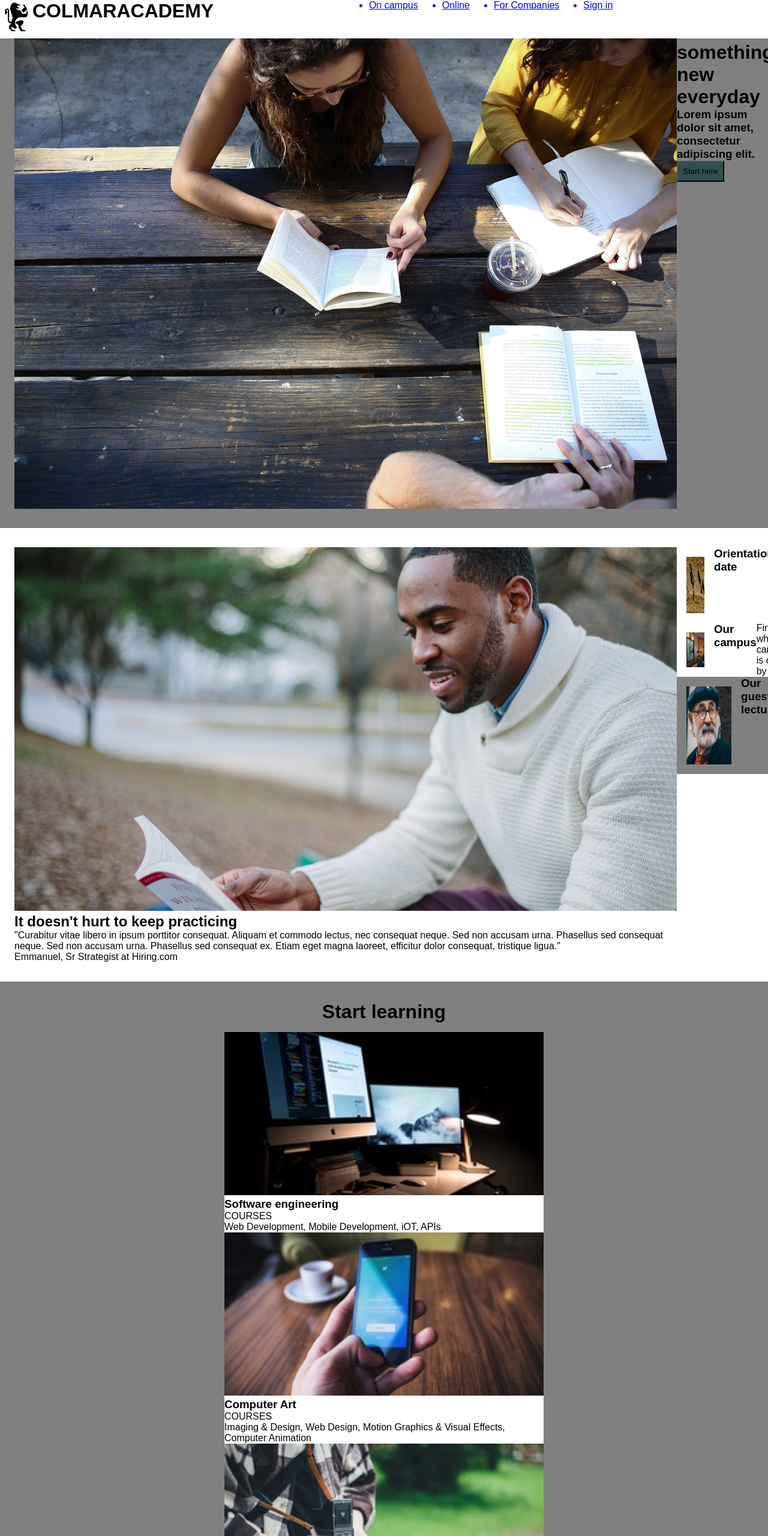
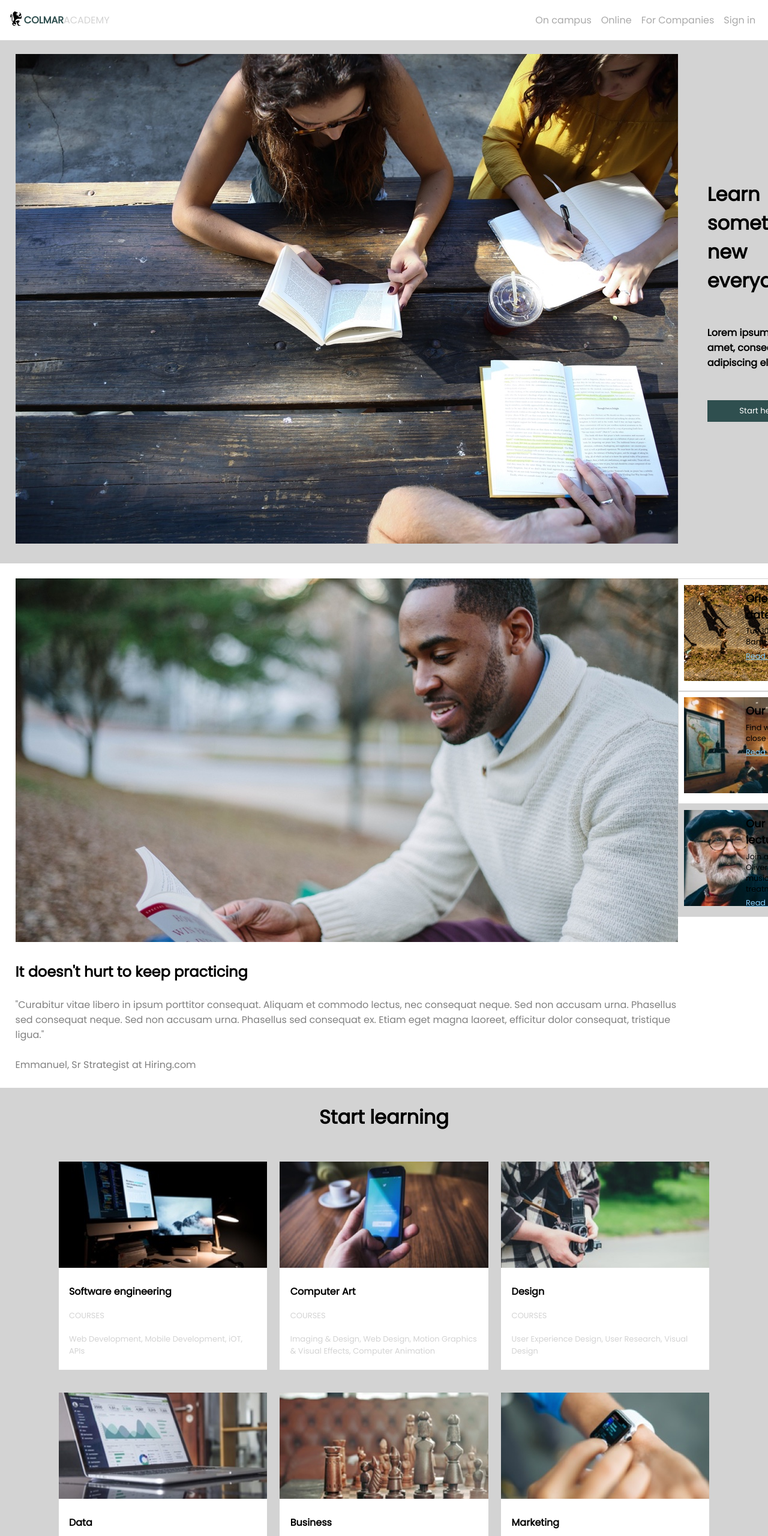
Before and after one commit to ClaudioCandC/colmar, a plain HTML site: page index.html in a window 1280 px wide. Shown: the top 2560 px of the page at 60% size. Drawn offline with Linux system fonts and the light colour scheme.

Commit message:
Main website complete, mobile v pending

```diff
--- a/index.html
+++ b/index.html
@@ -3,26 +3,40 @@
   <title>Colmar Academy</title>
   <link href="./resources/css/style.css" type="text/css" rel="stylesheet">
   <meta name="viewport" content="width=device-width, initial-scale=1.0">
-  <link rel="icon" href="./resources/images/favicon.ico" type="image/x-icon">
+  <link rel="preconnect" href="https://fonts.googleapis.com">
+  <link rel="preconnect" href="https://fonts.gstatic.com" crossorigin>
+  <link rel="preconnect" href="https://fonts.googleapis.com">
+  <link rel="preconnect" href="https://fonts.gstatic.com" crossorigin>
+  <link href="https://fonts.googleapis.com/css2?family=Poppins&display=swap" rel="stylesheet">
+  <link href="https://fonts.googleapis.com/css2?family=Roboto&display=swap" rel="stylesheet">
 </head>
 <body>
 
-  <div class="header">
-   <img class="logo" src="./resources/images/ic-logo.svg">
-   <h1 class="colmar">COLMAR</h1><h1 class="academy">ACADEMY</h1>
-   <ul class="navigation">
+  <nav>
+   <div class="logo">
+    <img src="./resources/images/ic-logo.svg">
+    <p>Colmar</p>
+    <span>Academy</span>
+   </div>
+   <div>
+    <ul>
      <a href="#first"><li>On campus</li></a>
      <a href="#second"><li>Online</li></a>
      <a href="#locations"><li>For Companies</li></a>
      <a href="#signin"><li>Sign in</li></a>
     </ul>
    </div>
+  </nav>
 
   <div class="learn">
-    <img class="bannerimg" src="./resources/images/banner.jpg">
+    <div class="bannerimg">
+     <img src="./resources/images/banner.jpg">
+    </div>
     <div class="learntext">
       <h1>Learn something new everyday</h1>
-      <h3>Lorem ipsum dolor sit amet, consectetur adipiscing elit.</h3>
+      <br> <br>
+      <h4>Lorem ipsum dolor sit amet, consectetur adipiscing elit.</h4>
+      <br><br>
       <button class="start">Start here</button>
 
     </div>
@@ -30,54 +44,74 @@
   </div>
 
   <div class="practice">
-    <div>
-      <img class="bannerimg" src="./resources/images/information-main.jpg">
+    <div class="bannerimg2">
+      <img src="./resources/images/information-main.jpg">
+      <br>
+      <br>
       <h2>It doesn't hurt to keep practicing</h2>
+      <br>
       <p>"Curabitur vitae libero in ipsum porttitor consequat. Aliquam et
         commodo lectus, nec consequat neque. Sed non accusam urna.
         Phasellus sed consequat neque. Sed non accusam urna. Phasellus sed
         consequat ex. Etiam eget magna laoreet, efficitur dolor consequat,
         tristique ligua."
       </p>
+      <br>
       <p class="quote">
         Emmanuel, Sr Strategist at Hiring.com
       </p>
   </div>
   <div class="smallphotos">
-      <div class="phototext">
+      <div class="orientation">
+        <div class="smallimg">
          <img class="smallimg" src="./resources/images/information-orientation.jpg">
-        <h3>Orientation date</h3>
+        </div>
+         <div class="orientation-info">
+         <h4>Orientation date</h4>
          <p>Tue 10/11 & Wed 10/12: 8am-3pm</p>
          <p class="read">Read more</p>
         </div>
-      <div class="phototext">
+      </div>
+      <div class="campus">
+        <div class="smallimg">
         <img class="smallimg" src="./resources/images/information-campus.jpg">
-        <h3>Our campus</h3>
+        </div>
+        <div class="campus-info">
+         <h4>Our campus</h4>
          <p>Find which campus is close by you</p>
          <p class="read">Read more</p>
         </div>
-      <div class="phototext2">
+      </div>
+      <div class="guest">
+        <div class="smallimg">
          <img class="smallimg" src="./resources/images/information-guest-lecture.jpg">
-        <h3>Our guest lecture</h3>
+        </div>
+        <div class="guest-info">
+         <h4>Our guest lecture</h4>
          <p>Join a keynote with Oliver Sack about music in medical treatment</p>
          <p class="read">Read more</p>
         </div>
       </div>
     </div>
-
-  <div class="learning">
-
-    <div>
-    <h1>Start learning</h1>
   </div>
 
-    <div class="learning2">
+  <div class="sl-container">
 
-      <div class="box">
-       <img class="learnimg" src="./resources/images/course-software.jpg">
-       <h3>
+    <h1>Start learning</h1>
+    <br><br>
+
+
+    <div class="sl-grid-wrapper">
+
+      <div class="sl1">
+        <div class="sl-img">
+         <img src="./resources/images/course-software.jpg">
+        </div>
+        <div class="sl-info">
+         <h4>
           Software engineering
-       </h3>
+         </h4>
+
          <p>
           COURSES
          </p>
@@ -85,12 +119,16 @@
            Web Development, Mobile Development, iOT, APIs
          </p>
         </div>
+      </div>
 
-      <div class="box">
-        <img class="learnimg" src="./resources/images/course-computer-art.jpg">
-        <h3>
+      <div class="sl2">
+        <div class="sl-img">
+         <img src="./resources/images/course-computer-art.jpg">
+        </div>
+        <div class="sl-info">
+         <h4>
           Computer Art
-        </h3>
+         </h4>
          <p>
           COURSES
          </p>
@@ -99,12 +137,16 @@
           Computer Animation
          </p>
         </div>
+      </div>
 
-      <div class="box">
-        <img class="learnimg" src="./resources/images/course-design.jpg">
-        <h3>
+      <div class="sl3">
+        <div class="sl-img">
+         <img src="./resources/images/course-design.jpg">
+        </div>
+        <div class="sl-info">
+         <h4>
          Design
-        </h3>
+         </h4>
          <p>
           COURSES
          </p>
@@ -112,24 +154,32 @@
           User Experience Design, User Research, Visual Design
          </p>
         </div>
+      </div>
 
-      <div class="box">
-        <img class="learnimg" src="./resources/images/course-data.jpg">
-        <h3>
+      <div class="sl4">
+        <div class="sl-img">
+        <img src="./resources/images/course-data.jpg">
+        </div>
+        <div class="sl-info">
+        <h4>
           Data
-        </h3>
+        </h4>
         <p>
           COURSES</p>
         <p>
           Data Science, Big Data, SQL, Data Visualization
         </p>
         </div>
+      </div>
 
-      <div class="box">
-        <img class="learnimg" src="./resources/images/course-business.jpg">
-        <h3>
+      <div class="sl5">
+        <div class="sl-img">
+        <img src="./resources/images/course-business.jpg">
+        </div>
+        <div class="sl-info">
+        <h4>
          Business
-        </h3>
+        </h4>
         <p>
           COURSES
         </p>
@@ -137,12 +187,16 @@
           Product Development, Business Development, Startup
         </p>
         </div>
+      </div>
 
-      <div class="box">
-        <img class="learnimg" src="./resources/images/course-marketing.jpg">
-        <h3>
+      <div class="sl6">
+        <div class="sl-img">
+        <img src="./resources/images/course-marketing.jpg">
+        </div>
+        <div class="sl-info">
+        <h4>
           Marketing
-        </h3>
+        </h4>
         <p>
           COURSES
         </p>
@@ -150,40 +204,22 @@
           Analytics, Content Marketing, Mobil Marketing
         </p>
         </div>
+      </div>
 
     </div>
+    </div>
 
-    <div class="exhibit">
+    <div class="practice">
       <div>
         <h2>Thesis exhibit</h2>
       </div>
+      <br>
+      <br>
 
-      <div>
-        <p class="video">
+      <div class="urban-video">
          <video controls autoplay="" muted="" playsinline="">
          <source src="./resources/videos/thesis.mp4" type="video/mp4">
          </video>
-        </p>
-      </div>
-
-      <div>
-        <div class="phototext">
-          <img class="smallimg" src="./resources/images/thesis-fisma.jpg">
-        </div>
-
-        <div>
-          <h3>Fisma: Design and Prototype</h3>
-            <p>Designer showcase of new prototype product</p>
-          </div>
-          <div class="phototext">
-            <img class="smallimg" src="./resources/images/thesis-now-and-then.jpg">
-          </div>
-          <div>
-            <h3>Now and then</h3>
-            <p>Research study about New York</p>
-          </div>
-        </div>
-
         <div class="urban">
           <h3>
             Reimagine urban
@@ -194,6 +230,31 @@
             Etiam eget magna laoreet, efficitur dolor consequat, tristique ligula."
           </p>
         </div>
+      </div>
+
+      <div class="smallphotos">
+        <div class="orientation">
+          <div class="smallimg">
+           <img class="smallimg" src="./resources/images/thesis-fisma.jpg">
+          </div>
+           <div class="orientation-info">
+           <h4>Fisma: Design and Prototype</h4>
+           <p>Designer showcase of new prototype product</p>
+          </div>
+        </div>
+
+        <div class="orientation">
+          <div class="smallimg">
+           <img class="smallimg" src="./resources/images/thesis-now-and-then.jpg">
+          </div>
+           <div class="orientation-info">
+           <h4>Now and then</h4>
+           <p>Research study about New York</p>
+          </div>
+        </div>
+
+      </div>
+
       </div>
     </div>
 
--- a/resources/css/style.css
+++ b/resources/css/style.css
@@ -1,45 +1,65 @@
 * {
-  font-family: sans-serif;
+  font-family: Poppins;
   margin: 0;
   padding: 0;
 }
 
-.header {
-  width: 100%;
+nav {
+  justify-content: space-between;
+  justify-items: center;
+  align-items: center;
   display: flex;
-  height: 64px;
+  padding: 1%;
   position: fixed;
   background-color: white;
-  top: 0px;
-
+  width: 98%;
 }
 
-.navigation {
-  float: right;
-  height: 100%;
-  margin: 0 auto;}
+nav ul {
+  display: flex;
+  list-style: none;
+  align-items: center;
+}
 
+nav li {
+  padding: 0.5em 0.5em;
+}
 
-.navigation a {
-  height: 100%;
-  display: table;
-  float: left;
-  padding: 0px 20px;}
+nav a {
+ text-decoration: none;
+ color: darkgray;
+}
+
+button {
+  border: none;
+}
+
+.bannerimg2 p {
+  color: gray;
+}
 
 .learn {
-  display: inline-flex;
-  background-color: gray;
-  padding: 32px 24px;
-
+  display: flex;
+  background-color: lightgray;
+  padding: 2%;
+  padding-top: 90px;
 }
 
-.bannerimage {
-  width: 60%;
-  padding: 32px 24px;
+.learntext {
+  display: flex;
+  justify-content: center;
+  flex-direction: column;
+  margin: 20px 1%;
+  padding: 30px 3%;
+}
 
+.learntext h1 h4 {
+  color: darkgray;
 }
-.learntext {
-  text-align: left;
+
+.learntext button {
+  color: white;
+  text-decoration: none;
 }
 
 .start {
@@ -48,71 +68,147 @@
 }
 
 .smallphotos {
-  width: 40%;
+  display: flex;
+  flex-direction: column;
+}
 
+.smallphotos img {
+  width: 10rem;
+}
+
+.smallphotos h4 {
+  font-size: 140%;
+}
+
+.orientation, .campus, .guest {
+  display: flex;
+  border: 1px, solid, lightgray;
+  padding: 2%;
+}
+
+.orientation-info > * {
+  padding: 2% 0;
+}
+
+.campus-info > * {
+  padding: 2% 0;
+}
+
+.guest-info > * {
+  padding: 2% 0;
+}
+
+.orientation-info, .campus-info, .guest-info {
+  padding: 0 5%;
+  margin-top: 4%;
+  font-size: 80%;
+}
+
+.guest {
+  background-color: lightgray;
+  margin: 0 0 2% 0;
 }
 
 .practice {
-  display: flex;
-  padding: 32px 24px;
+  display: grid;
+  grid-template-columns: 3fr 2fr;
+  padding: 2%
 }
 
-.phototext {
-  display: flex;
-  width: 40%;
-
-}
-
-.phototext2 {
-  display: flex;
-  background-color: gray;
+.practice {
+  background-color: white;
 }
 
 .smallimg {
   width: 35%;
   height: auto;
-  margin: 16px;
+  margin: 2px;
 }
 
-.learning {
-  background-color: gray;
-  text-align: center;
-  padding: 32px 72px;
-
-}
-.learning2 {
-  margin: 15px auto auto auto;
-  max-width: 1050px;
-  display: flex;
-  flex-flow: row wrap;
-  justify-content: space-around;
-
-
+.learning img {
+  width: 100%;
 }
 
-
-.box {
-  height: auto;
-  margin-bottom: auto;
-  flex-basis: 30%;
-  background-color: white;
-  opacity: 1;
+.u2 {
+  margin-top: 8px;
+}
+.urban {
   text-align: left;
-
+  margin: 24px 24px 32px 24px;
+  width: 60%;
 }
 
-.video {
-  object-fit: contain;
-  overflow-clip-margin: content-box;
-  overflow: clip;
-  width: 60%;
-  padding-left: 24px;
-  padding-top: 32px;
+.logo {
+  display: flex;
+  align-items: center;
+  text-transform: uppercase;
+  font-size 1.1rem;
 }
 
-.exhibit {
+.logo p {
+  display: inline;
+  font-weight: bold;
+  color: darkslategray;
+}
+
+.logo span {
+  font-weight: medium;
+  color: lightgray;
+}
+
+.read {
+  text-decoration: underline;
+  color: lightskyblue;
+}
+
+.sl-grid-wrapper {
+  display: grid;
+  grid-template-columns: repeat(3, 1fr);
+  grid-gap: 2%;
+  margin-left: 72px;
+  margin-right: 72px;
+}
+
+.sl-grid-wrapper img {
+  width: 100%;
+}
+
+.sl-grid-wrapper > * {
+  display: flex;
+  flex-direction: column;
+}
+
+.sl-info {
   background-color: white;
-  display: inline-block;
+  padding: 5%;
+  text-align: left;
+  margin-bottom: 24px;
+  height: 135px;
+}
+
+.sl-info > * {
+  padding: 3% 0;
+}
+
+.sl-info > p {
+  font-size: small;
+  color: lightgray;
+}
+
+.sl-container {
+  text-align: center;
+  padding: 2%;
+  background-color: lightgray;
+}
+
+.sl-img {
+  margin-bottom: -.5em;
+}
+
+.urban-video video {
+  width: 100%;
+  display: flex;
+
 }
 
 .footer1 {
@@ -124,16 +220,25 @@
   text-align: right;
   width: 50%;
 }
+
 .footdiv {
   display: flex;
   margin: 16px 24px;
 }
 
-.u2 {
-  margin-top: 8px;
+@media only screen and (max-width: 600px) {
+ .bannerimg2 {
+   display: none;
+ }
+
+ .practice {
+  display: flex;
+  flex-flow: column;
+ }
+
+ .orientation, .campus, .guest {
+  display: flex;
+  flex-flow: column;
+ }
+
 }
-.urban {
-  text-align: left;
-  margin: 24px 24px 32px 24px;
-  width: 60%;
-}
```
Lines whose indentation alone changed are shown as unchanged.
